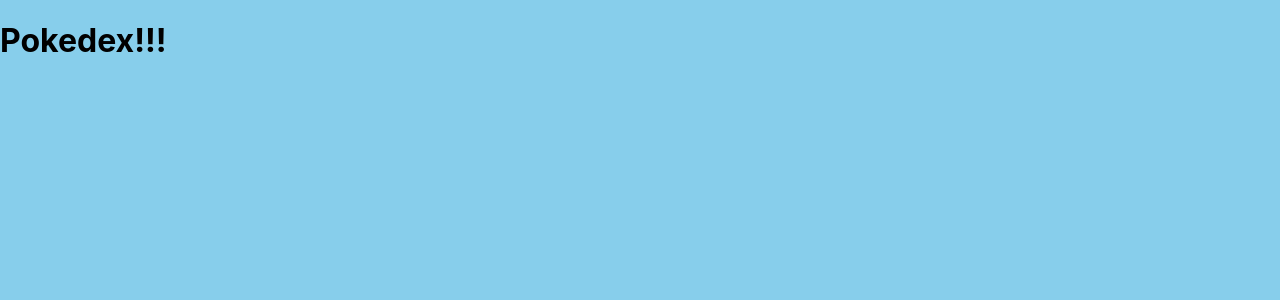
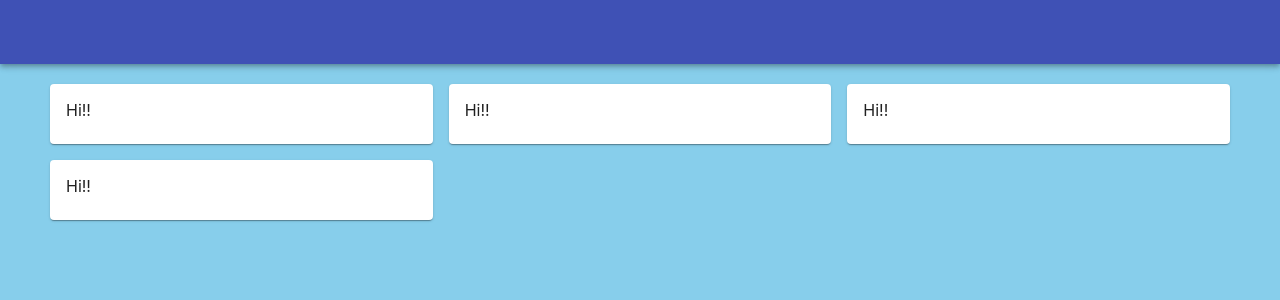
Before and after one commit to nikhilrai637/Pokedex, a React (Create React App) app: page / in a window 1280 px wide. Shown: the top 300 px of the page. Built offline with nearby package versions, Linux system fonts and the light colour scheme.

Commit message:
adding pokemon card layouy

```diff
--- a/src/Pokedex.js
+++ b/src/Pokedex.js
@@ -1,10 +1,41 @@
 import React from 'react'
+import {AppBar , Toolbar , Grid ,Card,CardContent} from '@material-ui/core'
+import {makeStyles} from '@material-ui/core/styles'
+const useStyles = makeStyles({
+  pokedexContainer :{
+      paddingTop : '20px' ,
+      paddingLeft : '50px',
+      paddingRight : '50px',
 
+  }
+})
+
+const getPokemonCard = () => {
+    return(
+     <Grid item xs = {12} sm = {4}>
+         <Card>
+             <CardContent>
+             Hi!!
+             </CardContent>
+         </Card>
+     </Grid>
+    )
+
+}
 function Pokedex() {
+    const classes = useStyles();
     return (
-        <div>
-            <h1>Pokedex!!!</h1>
-        </div>
+          <>
+          <AppBar position = "static" >
+          <Toolbar/>
+          </AppBar>
+          <Grid   container spacing = {2} className = {classes.pokedexContainer}>
+              {getPokemonCard()}
+              {getPokemonCard()}
+              {getPokemonCard()}
+              {getPokemonCard()}
+          </Grid>
+          </>
     )
 }
 
```
Also changed, not shown: 1 other file (tests, documents, lock files or other folders).
